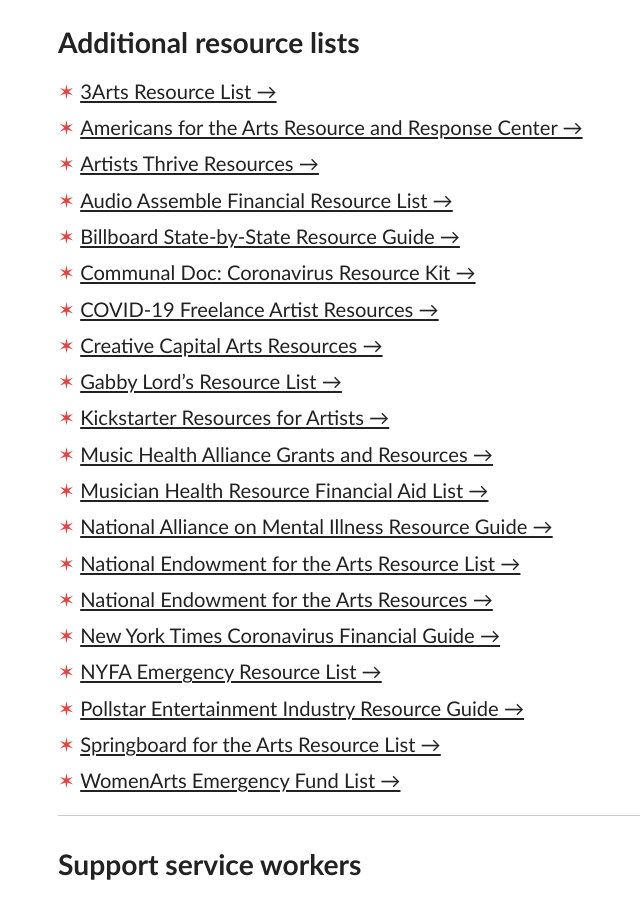
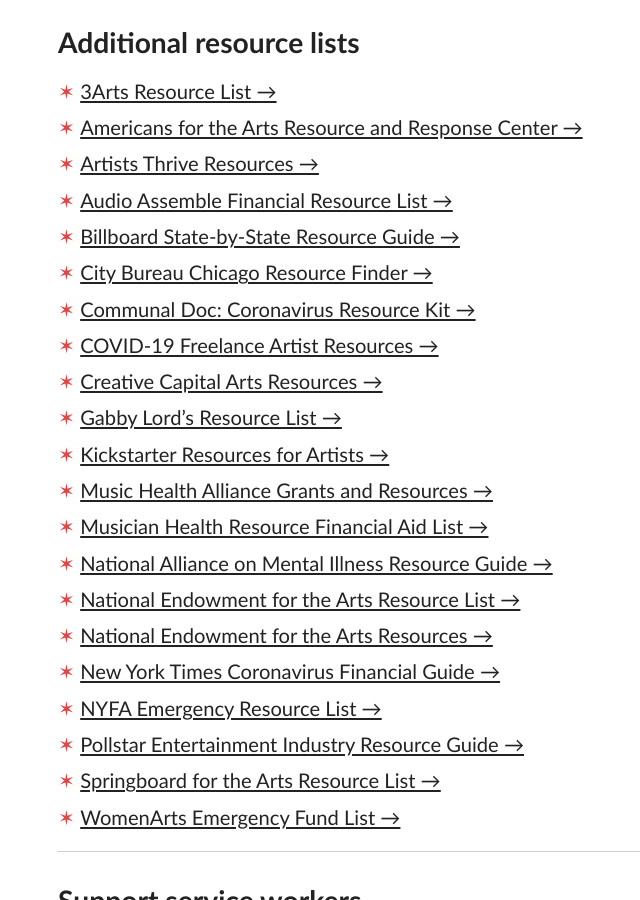
Before and after one commit to spencertweedy/chicagoservicerelief, a Jekyll site: the page built from resources.html, in a window 1280 px wide and 900 px high, scrolled down 2450 px. Shown: the whole window, without its empty margins (262-902 px from the left). Built offline with Jekyll 4.4.1, drawn with Linux system fonts in a browser that asks for light colours.

Commit message:
add city bureau

```diff
--- a/_data/establishments.yml
+++ b/_data/establishments.yml
@@ -2353,3 +2353,6 @@
 - title: Map Room
   url: https://www.gofundme.com/f/e3audb-map-room-staff-relief-fund
   type: bar
+- title: City Bureau Chicago Resource Finder
+  url: https://covid.citybureau.org/en/
+  type: resource-list
```
